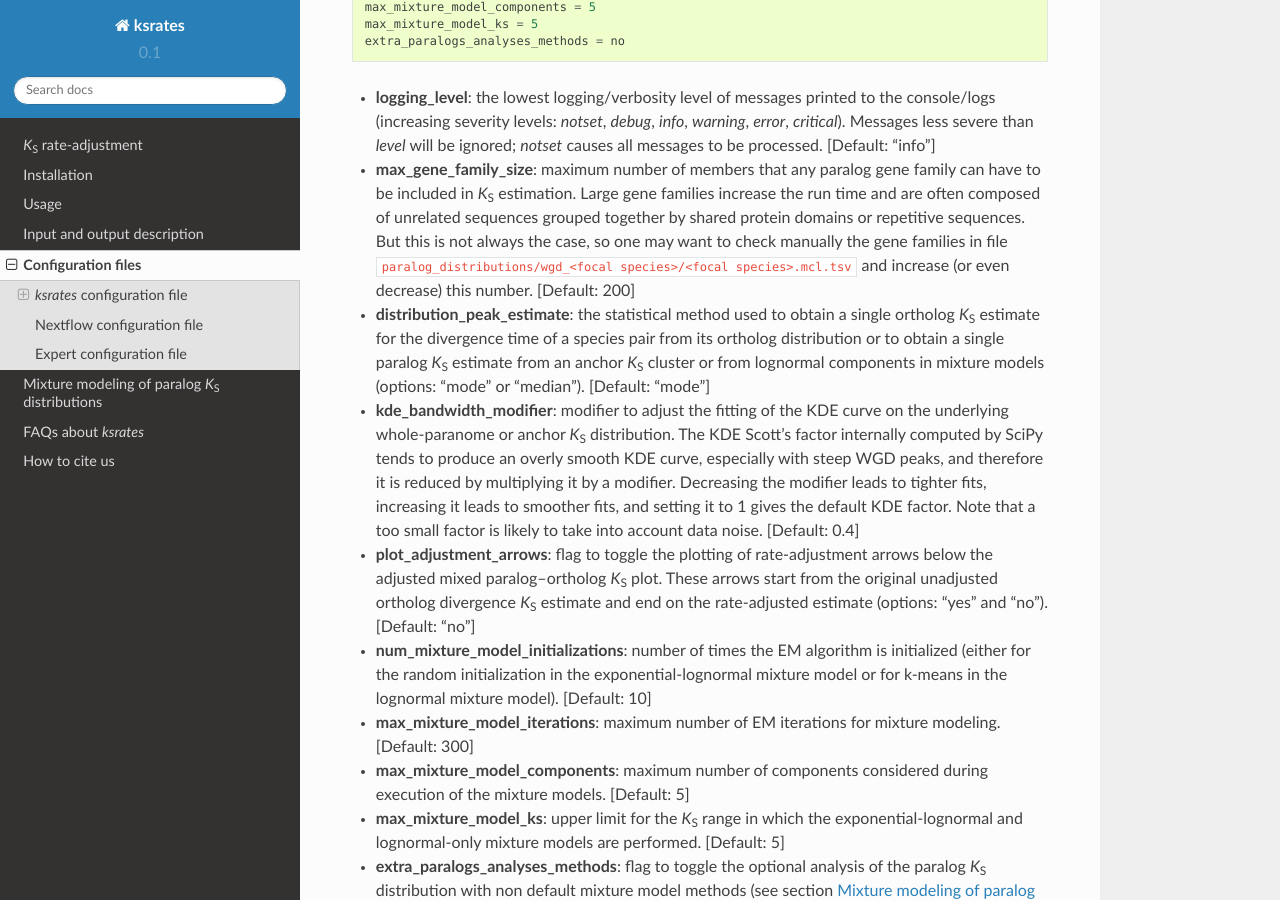
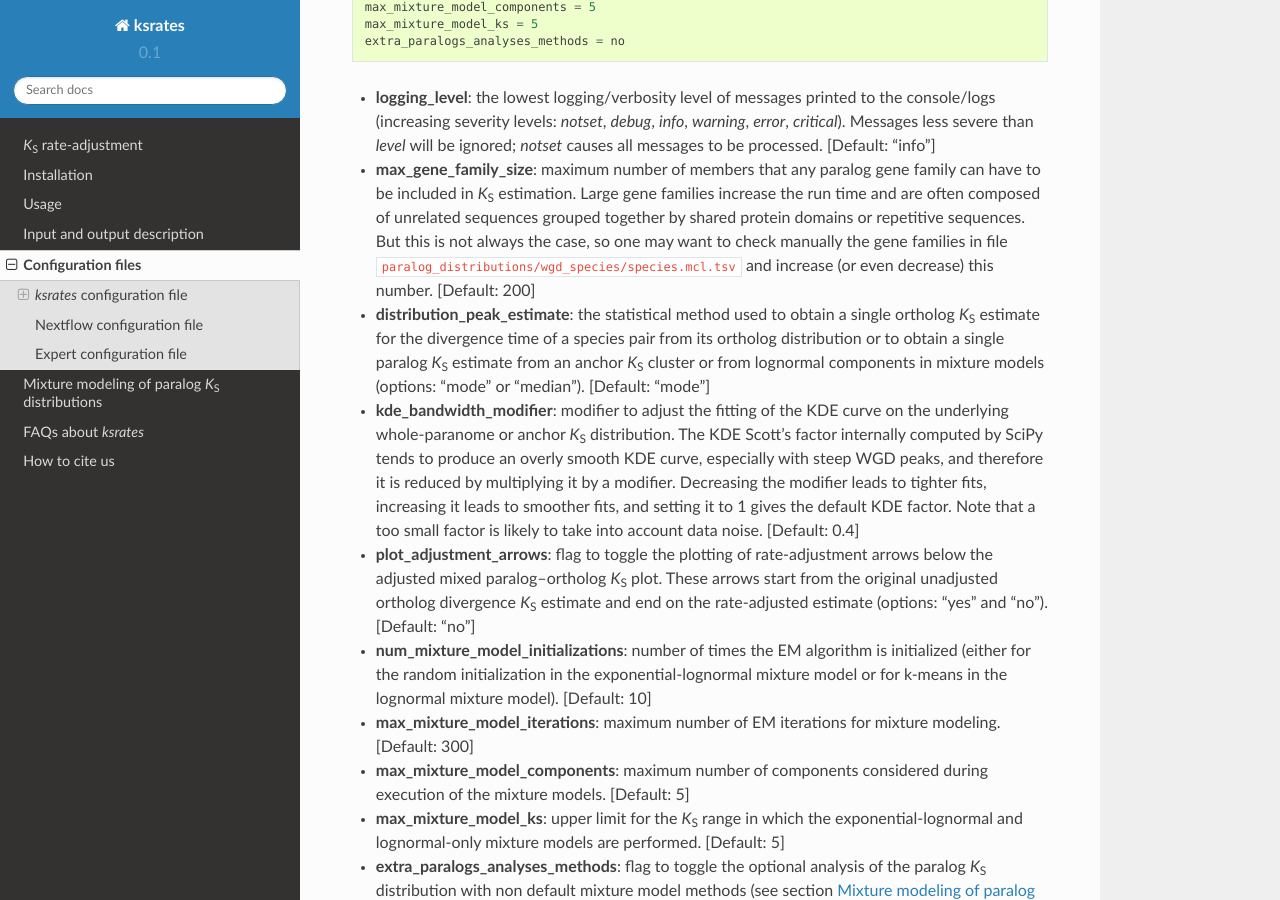
Before and after one commit to VIB-PSB/ksrates, a Sphinx documentation site: the page built from doc/source/configuration.rst, in a window 1280 px wide and 900 px high, scrolled down 6075 px. Built offline with Sphinx 7.4.7 and the Read the Docs theme 2.0.0, drawn with Linux system fonts in a browser that asks for light colours; some of the changed lines change nothing that is shown.

Commit message:
Replace <focal species> with species (filename)

```diff
--- a/doc/source/configuration.rst
+++ b/doc/source/configuration.rst
@@ -198,7 +198,7 @@ This is an optional configuration file that contains several \"expert\" paramete
     extra_paralogs_analyses_methods = no
 
 * **logging_level**: the lowest logging/verbosity level of messages printed to the console/logs (increasing severity levels: *notset*, *debug*, *info*, *warning*, *error*, *critical*). Messages less severe than *level* will be ignored; *notset* causes all messages to be processed. [Default: "info"]
-* **max_gene_family_size**: maximum number of members that any paralog gene family can have to be included in *K*:sub:`S` estimation. Large gene families increase the run time and are often composed of unrelated sequences grouped together by shared protein domains or repetitive sequences. But this is not always the case, so one may want to check manually the gene families in file ``paralog_distributions/wgd_<focal species>/<focal species>.mcl.tsv`` and increase (or even decrease) this number. [Default: 200]
+* **max_gene_family_size**: maximum number of members that any paralog gene family can have to be included in *K*:sub:`S` estimation. Large gene families increase the run time and are often composed of unrelated sequences grouped together by shared protein domains or repetitive sequences. But this is not always the case, so one may want to check manually the gene families in file ``paralog_distributions/wgd_species/species.mcl.tsv`` and increase (or even decrease) this number. [Default: 200]
 * **distribution_peak_estimate**: the statistical method used to obtain a single ortholog *K*:sub:`S` estimate for the divergence time of a species pair from its ortholog distribution or to obtain a single paralog *K*:sub:`S` estimate from an anchor *K*:sub:`S` cluster or from lognormal components in mixture models (options: "mode" or "median"). [Default: "mode"]
 * **kde_bandwidth_modifier**: modifier to adjust the fitting of the KDE curve on the underlying whole-paranome or anchor *K*:sub:`S` distribution. The KDE Scott's factor internally computed by SciPy tends to produce an overly smooth KDE curve, especially with steep WGD peaks, and therefore it is reduced by multiplying it by a modifier. Decreasing the modifier leads to tighter fits, increasing it leads to smoother fits, and setting it to 1 gives the default KDE factor. Note that a too small factor is likely to take into account data noise. [Default: 0.4]
 * **plot_adjustment_arrows**: flag to toggle the plotting of rate-adjustment arrows below the adjusted mixed paralog--ortholog *K*:sub:`S` plot. These arrows start from the original unadjusted ortholog divergence *K*:sub:`S` estimate and end on the rate-adjusted estimate (options: "yes" and "no"). [Default: "no"]
```
